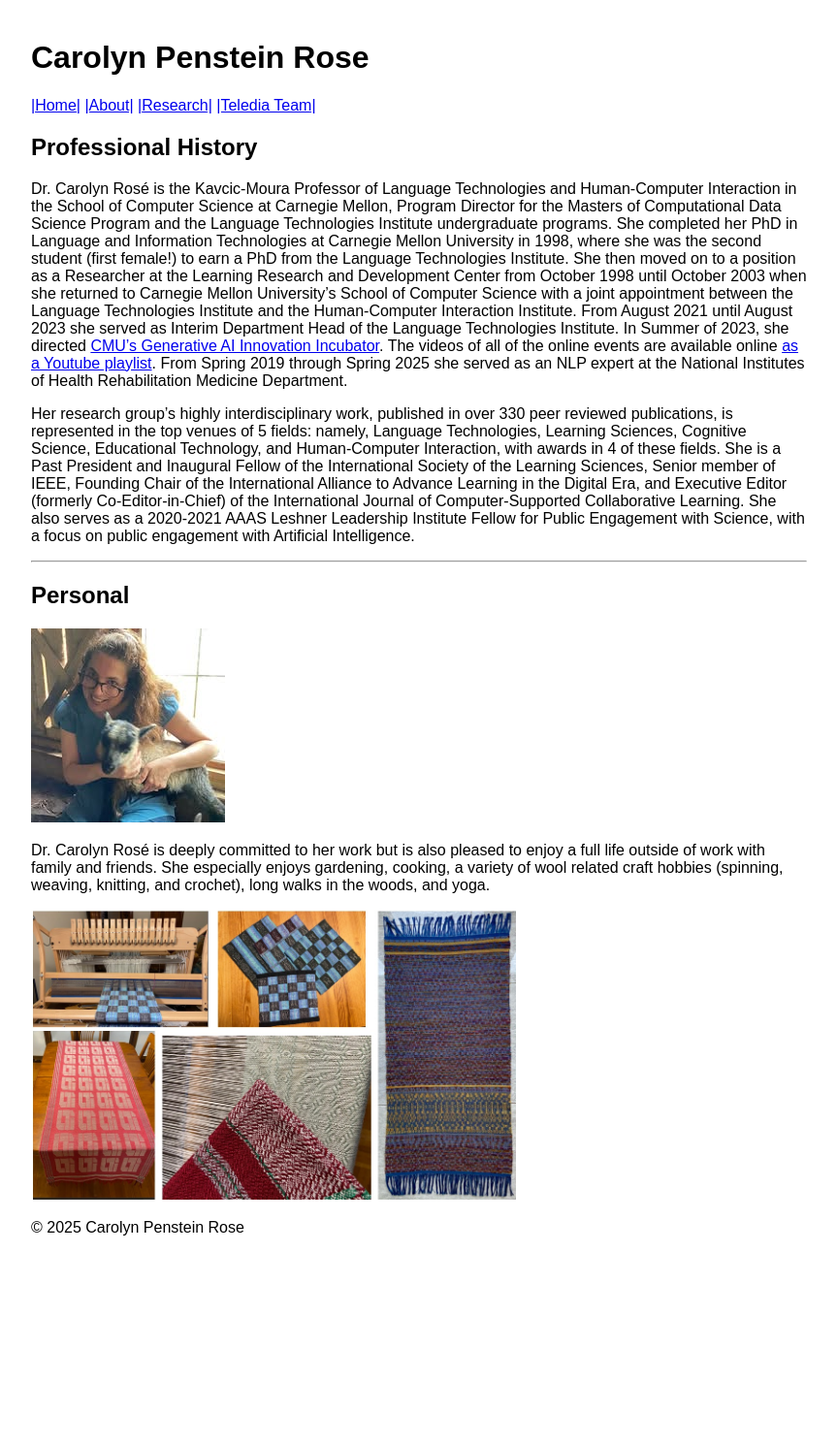
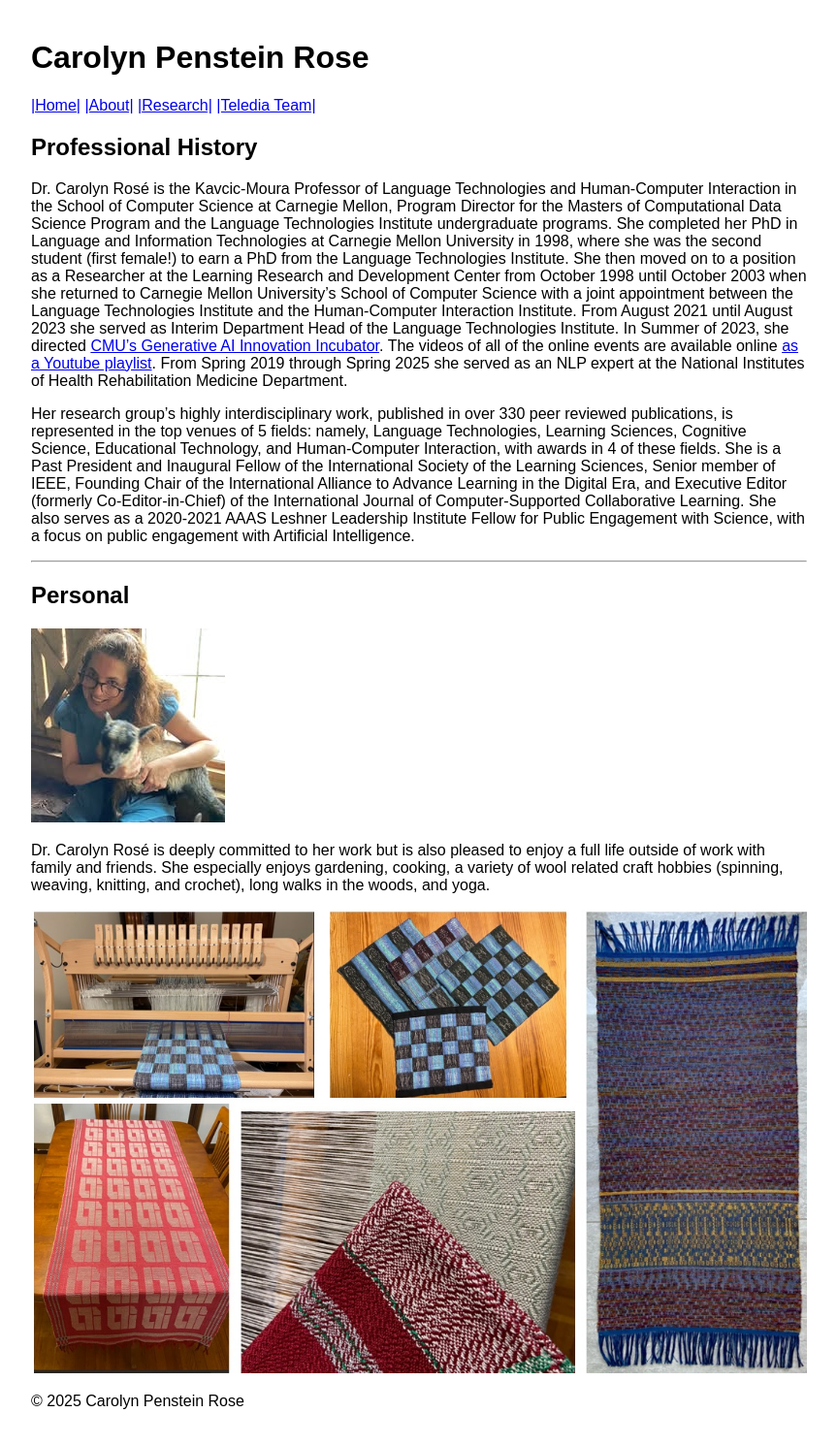
Before and after one commit to cp3a/cp3a.github.io, a Jekyll site: the page built from about/index.md, in a window 1280 px wide. Shown: the whole page at 97% size, without its empty margins (208-1071 px from the left). Built offline with Jekyll 4.4.1, drawn with Linux system fonts in a browser that asks for light colours; before the commit the page ends 1311 px from its top, so only the background shows below that.

Commit message:
Update index.md

```diff
--- a/about/index.md
+++ b/about/index.md
@@ -20,4 +20,4 @@ Her research group’s highly interdisciplinary work, published in over 330 peer
 
 Dr. Carolyn Rosé is deeply committed to her work but is also pleased to enjoy a full life outside of work with family and friends.  She especially enjoys gardening, cooking, a variety of wool related craft hobbies (spinning, weaving, knitting, and crochet), long walks in the woods, and yoga.
 
-<img src="./weaving-images.jpg" alt="Code Models" width="500">
+<img src="./weaving-images.jpg" alt="Code Models" width="800">
```
